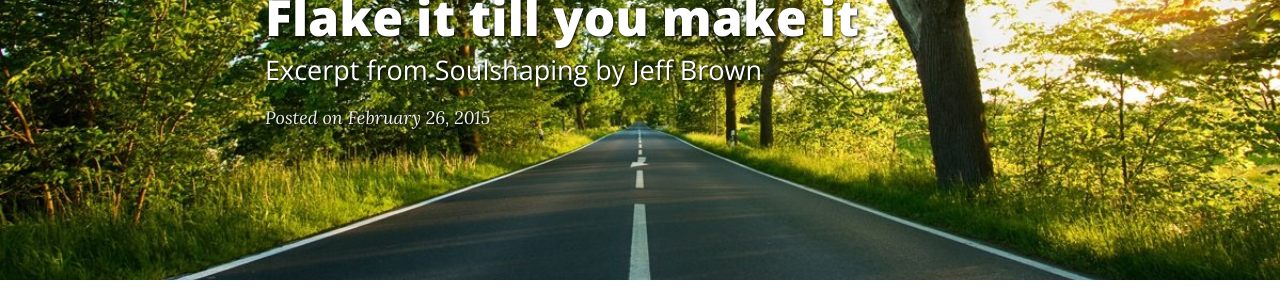
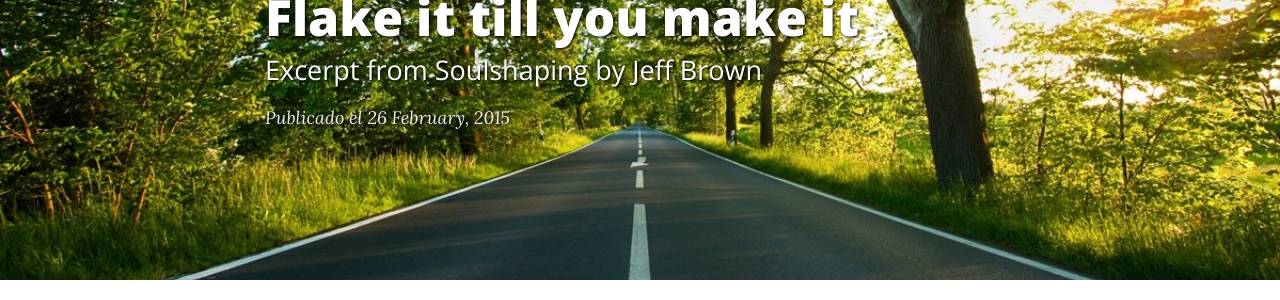
Before and after one commit to AulaPlanetaColombia/AulaPlanetaColombia.github.io, a Jekyll site: the page built from _posts/2015-02-26-flake-it-till-you-make-it.md, in a window 1280 px wide and 900 px high. Shown: the part 251-551 px from the top of the window. Built offline with Jekyll 4.4.1, drawn with Linux system fonts in a browser that asks for light colours; nearby versions of some CDN libraries.

Commit message:
ENG 2 SPA

```diff
--- a/_includes/header.html
+++ b/_includes/header.html
@@ -36,7 +36,7 @@
 		  {% endif %}
 
 		  {% if include.type == "post" %}
-		  <span class="post-meta">Posted on {{ page.date | date: "%B %-d, %Y" }}</span>
+		  <span class="post-meta">Publicado el {{ page.date | date: "%-d %B, %Y" }}</span>
 		  {% endif %}
         </div>
       </div>
@@ -61,7 +61,7 @@
 		  {% endif %}
 
 		  {% if include.type == "post" %}
-		  <span class="post-meta">Posted on {{ page.date | date: "%B %-d, %Y" }}</span>
+		  <span class="post-meta">Publicado el {{ page.date | date: "%-d %B, %Y" }}</span>
 		  {% endif %}
         </div>
       </div>
```
